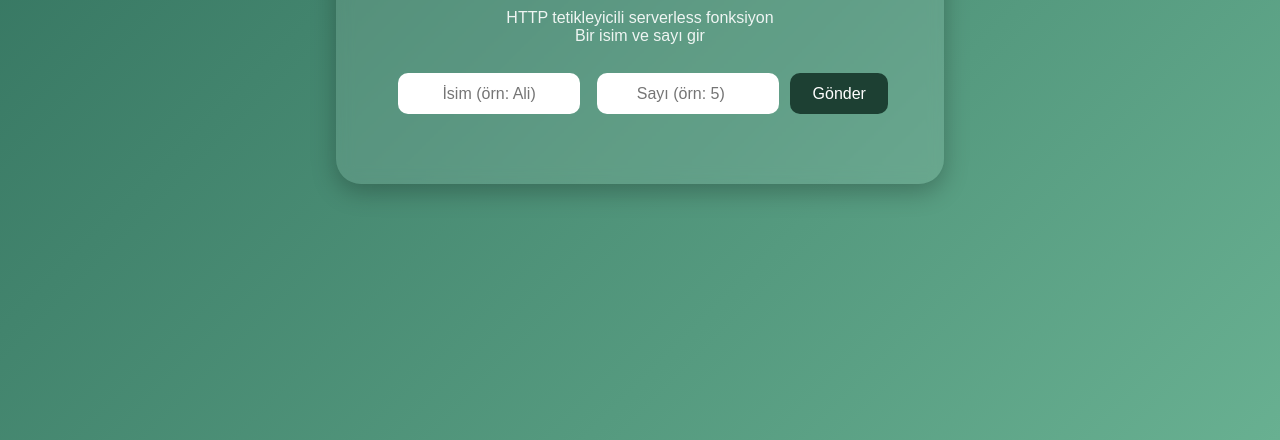
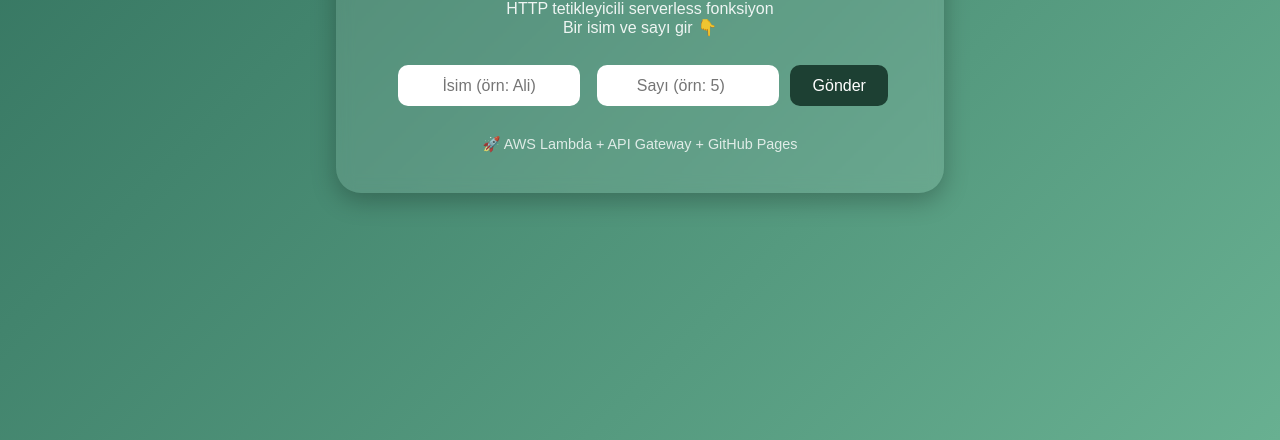
Before and after one commit to Ahcen12/lambda-square-api, a plain HTML site: page index.html in a window 1280 px wide. Shown: the part 360-800 px from the top of the page. Drawn offline with Linux system fonts and the light colour scheme.

Commit message:
Update index.html

```diff
--- a/index.html
+++ b/index.html
@@ -80,7 +80,7 @@
 <body>
   <div class="container">
     <h1>☁️ Lambda Square API</h1>
-    <h2>HTTP tetikleyicili serverless fonksiyon<br>Bir isim ve sayı gir </h2>
+    <h2>HTTP tetikleyicili serverless fonksiyon<br>Bir isim ve sayı gir 👇</h2>
 
     <input type="text" id="nameInput" placeholder="İsim (örn: Ali)">
     <input type="number" id="numberInput" placeholder="Sayı (örn: 5)">
@@ -88,10 +88,9 @@
 
     <div class="result" id="result"></div>
 
-
+    <footer>🚀 AWS Lambda + API Gateway + GitHub Pages</footer>
   </div>
 
   <script src="script.js"></script>
-
 </body>
 </html>
```
